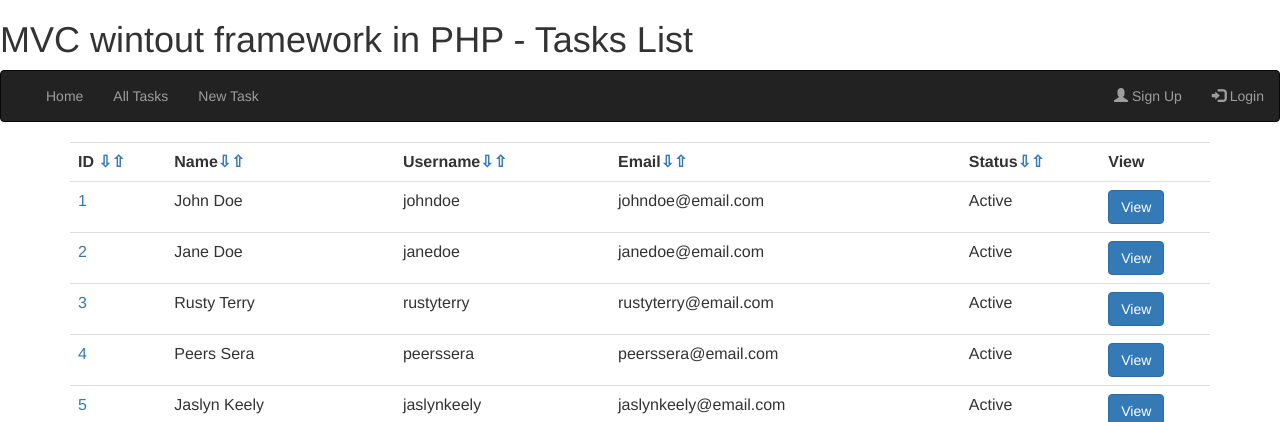
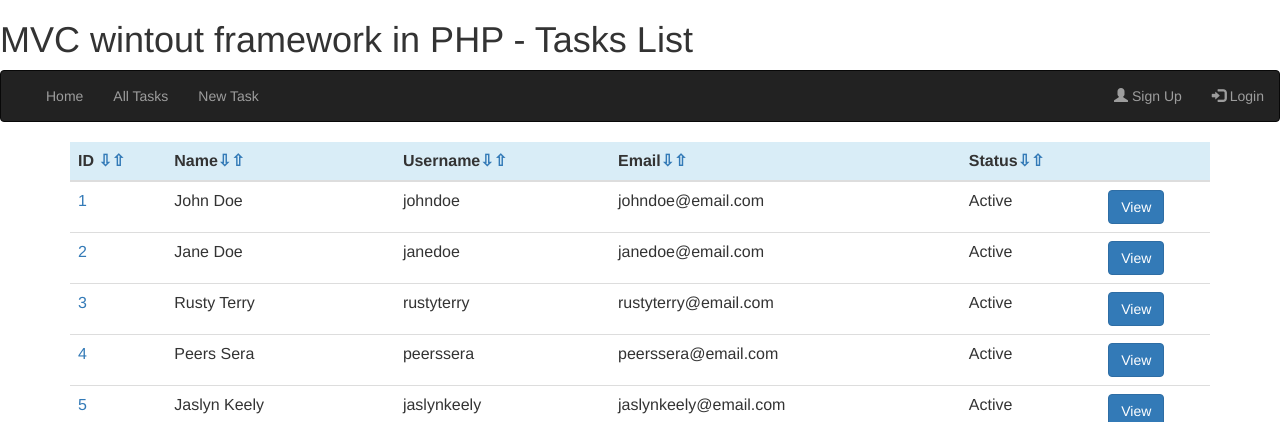
Before and after one commit to amakarem/php-mcv-noframework, a PHP site: page /www/tasks in a window 1280 px wide. Shown: the top 422 px of the page. Run offline with PHP 8.4, Linux system fonts and the light colour scheme; data comes from the database, SQL or seed files in the repository.

Commit message:
add bgcolor to table header

```diff
--- a/views/tasks.php
+++ b/views/tasks.php
@@ -7,14 +7,17 @@ require "layout/header.php";
 
 <div class="container">
 <table class="table table-hover">
+<thead class="bg-info">
 <tr>
 <th>ID <a href="tasks?sort=id">&#8681;</a><a href="tasks?sort=id&desc=1">&#8679;</a></th>
 <th>Name<a href="tasks?sort=name">&#8681;</a><a href="tasks?sort=name&desc=1">&#8679;</a></th>
 <th>Username<a href="tasks?sort=username">&#8681;</a><a href="tasks?sort=username&desc=1">&#8679;</a></th>
 <th>Email<a href="tasks?sort=email">&#8681;</a><a href="tasks?sort=email&desc=1">&#8679;</a></th>
 <th>Status<a href="tasks?sort=status">&#8681;</a><a href="tasks?sort=status&desc=1">&#8679;</a></th>
-<th>View</th>
+<th></th>
 </tr>
+</thead>
+<tbody>
 <?php
 require "../model/database.php";
 require "../controller/tasks.php";
@@ -38,6 +41,7 @@ foreach ($tasks->getall() as $u) {
     echo "</td></tr>";
 }
 ?>
+</tbody>
 </table>
 </div>
 
```
